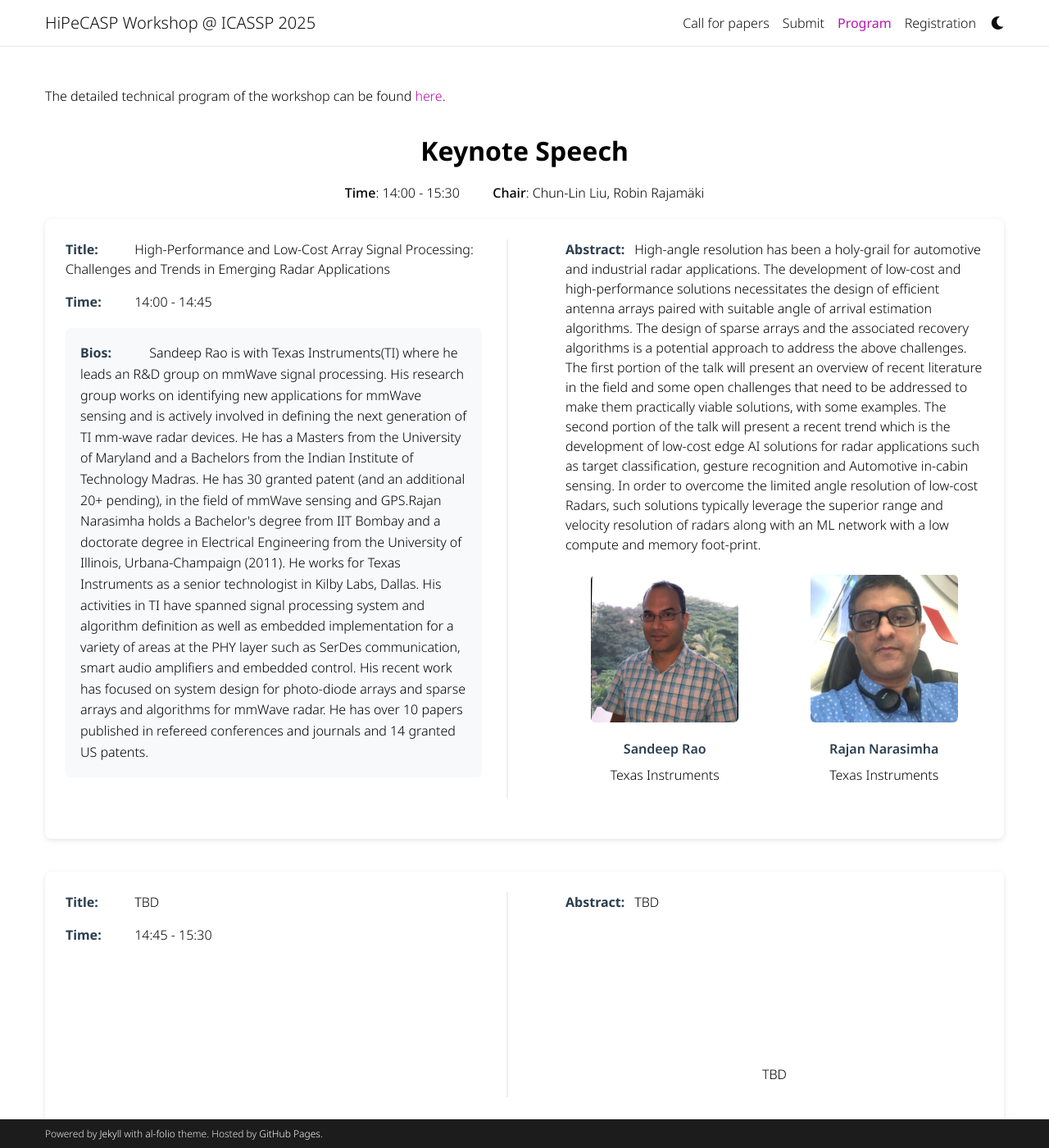
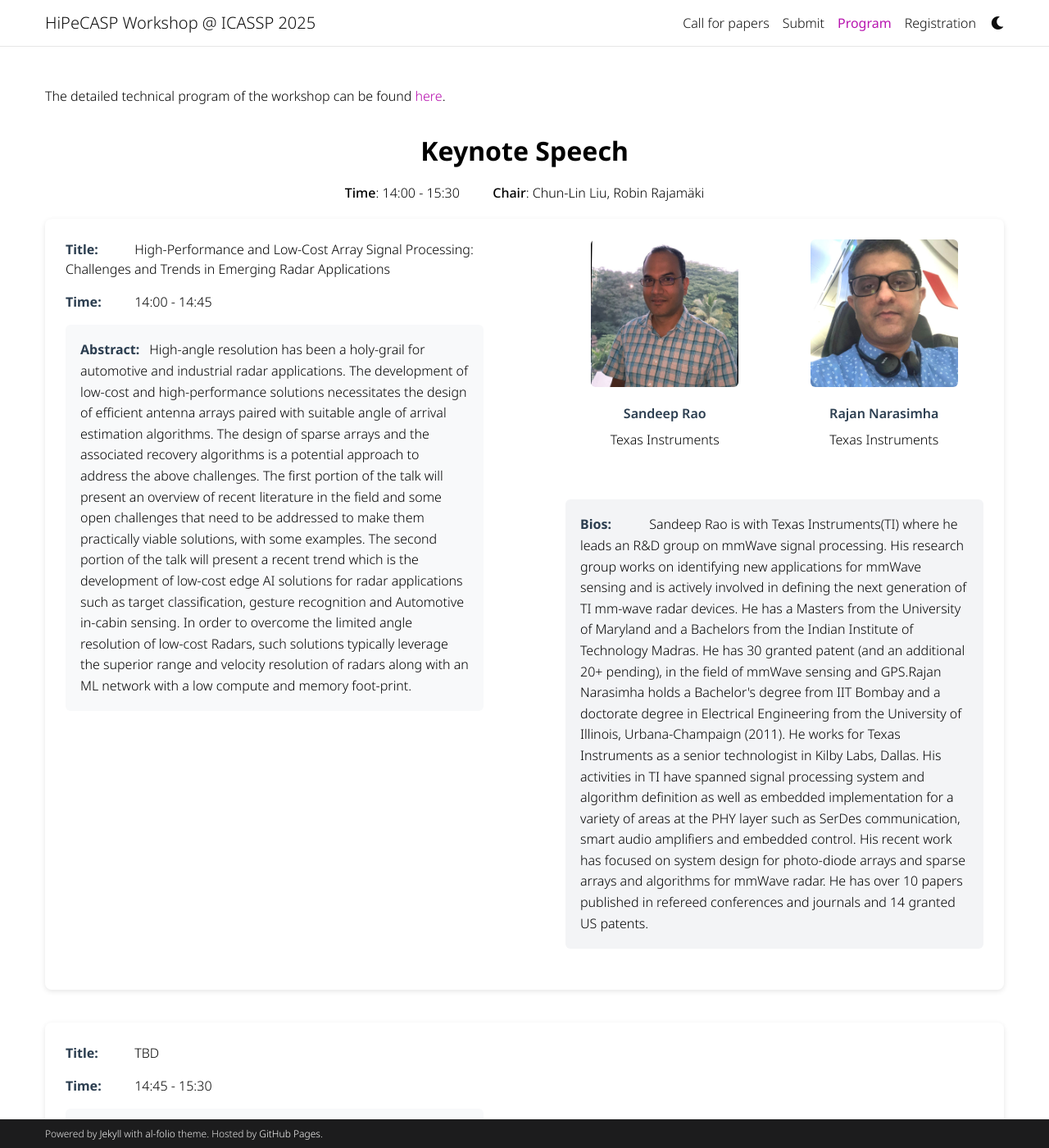
Before and after one commit to signal-process/signal-process.github.io, a Jekyll site: the page built from _pages/program.md, in a window 1280 px wide and 1400 px high. Shown: the whole window at 82% size. Built offline with Jekyll 4.4.1, drawn with Linux system fonts in a browser that asks for light colours; comment, search, counter and statistics services are not loaded; a style sheet for code colours, icons or effects is not loaded.

Commit message:
Update speakers.html

```diff
--- a/_includes/speakers.html
+++ b/_includes/speakers.html
@@ -19,19 +19,21 @@
     }
 
     .left-column {
-      border-right: 2px solid #eee;
       padding-right: 30px;
     }
 
     .right-column {
       padding-left: 30px;
+      display: flex;
+      flex-direction: column;
+      gap: 25px;
     }
 
     .speaker-images {
       display: grid;
       grid-template-columns: repeat(auto-fit, minmax(160px, 1fr));
       gap: 25px;
-      margin-top: 25px;
+      margin-bottom: 20px;
     }
 
     .speaker-image {
@@ -65,12 +67,18 @@
       display: inline-block;
     }
 
+    .speaker-abstract {
+      line-height: 1.6;
+      padding: 18px;
+      background: #f8f9fa;
+      border-radius: 6px;
+    }
+
     .speaker-bios {
-      background: #f8f9fa;
+      line-height: 1.6;
       padding: 18px;
+      background: #f3f4f6;
       border-radius: 6px;
-      margin-top: 20px;
-      line-height: 1.6;
     }
 
     @media (max-width: 992px) {
@@ -80,7 +88,6 @@
       }
 
       .left-column {
-        border-right: none;
         padding-right: 0;
         border-bottom: 2px solid #eee;
         padding-bottom: 25px;
@@ -101,12 +108,9 @@
       box-shadow: 0 2px 6px rgba(0, 0, 0, 0.6);
     }
 
+    [data-theme="dark"] .speaker-abstract,
     [data-theme="dark"] .speaker-bios {
       background-color: #3a3a3a;
-    }
-
-    [data-theme="dark"] .left-column {
-      border-color: #444;
     }
 
     [data-theme="dark"] .info-label,
@@ -118,7 +122,7 @@
   {% for talk in site.data.staff.Speakers %}
   <div class="speaker-profile">
     <div class="info-columns">
-      <!-- 左栏：基础信息 -->
+      <!-- 左栏：摘要 -->
       <div class="left-column">
         {% if talk.title %}
         <p class="speaker-title">
@@ -134,23 +138,16 @@
         </p>
         {% endif %}
 
-        {% if talk.bios %}
-        <div class="speaker-bios">
-          <span class="info-label">Bios:</span>
-          {{ talk.bios }}
+        {% if talk.abstract %}
+        <div class="speaker-abstract">
+          <span class="info-label">Abstract:</span>
+          {{ talk.abstract }}
         </div>
         {% endif %}
       </div>
 
-      <!-- 右栏：摘要和演讲者信息 -->
+      <!-- 右栏：演讲者信息 -->
       <div class="right-column">
-        {% if talk.abstract %}
-        <p class="speaker-abstract">
-          <span class="info-label">Abstract:</span>
-          {{ talk.abstract }}
-        </p>
-        {% endif %}
-
         <div class="speaker-images">
           {% for image in talk.images %}
           <div class="speaker-image">
@@ -161,6 +158,13 @@
           </div>
           {% endfor %}
         </div>
+
+        {% if talk.bios %}
+        <div class="speaker-bios">
+          <span class="info-label">Bios:</span>
+          {{ talk.bios }}
+        </div>
+        {% endif %}
       </div>
     </div>
   </div>
```
